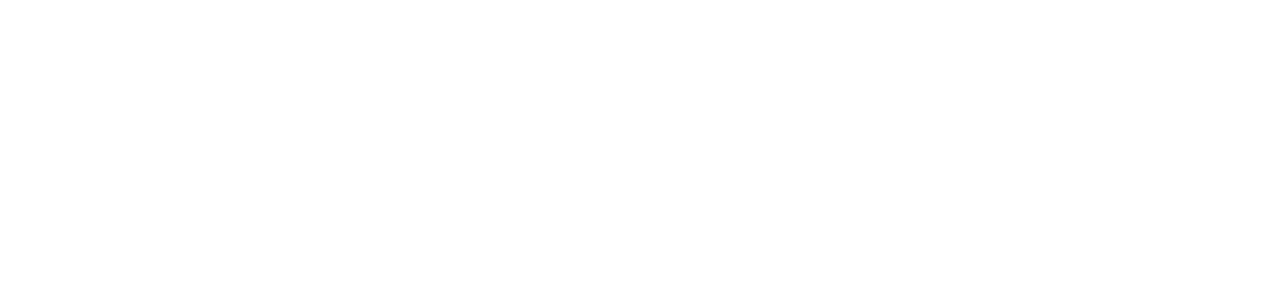
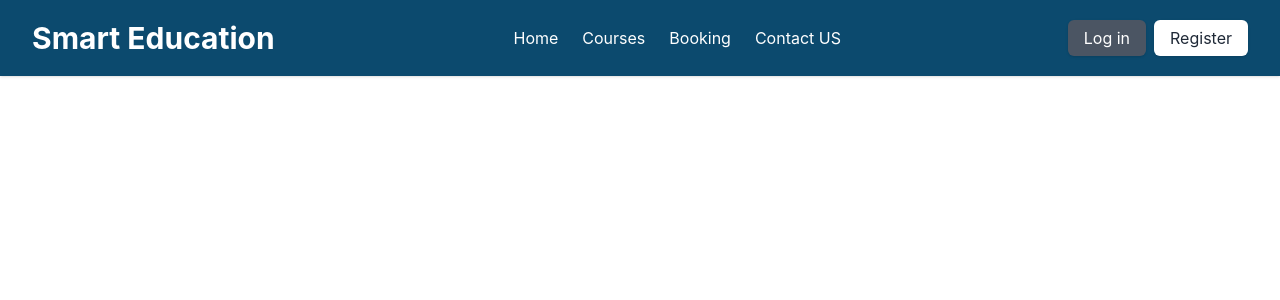
Before and after one commit to SheuliAkterShathy/smart-education-clientside, a React (Create React App) app: page / in a window 1280 px wide. Shown: the top 300 px of the page. Built offline with nearby package versions, Linux system fonts and the light colour scheme.

Commit message:
navbar add

```diff
--- /dev/null
+++ b/src/components/Header/Header.js
@@ -0,0 +1,134 @@
+import React, { useState } from 'react';
+import { NavLink } from 'react-router-dom';
+
+const Header = () => {
+    const [navbar, setNavbar] = useState(false);
+    return (
+        <div>
+             <nav className="w-full bg-sky-900 shadow">
+        <div className="justify-between px-4 mx-auto lg:max-w-7xl md:items-center md:flex md:px-8">
+            <div>
+                <div className="flex items-center justify-between py-3 md:py-5 md:block">
+                   <div className='flex items-center text-white '> <NavLink to="">
+                        <h2 className="text-3xl font-bold text-white mr-3">Smart Education</h2>
+                    </NavLink>
+                    {/* {
+                        user?.displayName && <p>Name:{ user?.displayName}</p>
+                    } */}
+                    </div>
+                    <div className="md:hidden">
+                        <button
+                            className="p-2 text-gray-700 rounded-md outline-none focus:border-gray-400 focus:border"
+                            onClick={() => setNavbar(!navbar)}
+                        >
+                            {navbar ? (
+                                <svg
+                                    xmlns="http://www.w3.org/2000/svg"
+                                    className="w-6 h-6 text-white"
+                                    viewBox="0 0 20 20"
+                                    fill="currentColor"
+                                    >
+                                    <path
+                                        fillRule="evenodd"
+                                        d="M4.293 4.293a1 1 0 011.414 0L10 8.586l4.293-4.293a1 1 0 111.414 1.414L11.414 10l4.293 4.293a1 1 0 01-1.414 1.414L10 11.414l-4.293 4.293a1 1 0 01-1.414-1.414L8.586 10 4.293 5.707a1 1 0 010-1.414z"
+                                        clipRule="evenodd"
+                                    />
+                                </svg>
+                            ) : (
+                                <svg
+                                    xmlns="http://www.w3.org/2000/svg"
+                                    className="w-6 h-6 text-white"
+                                    fill="none"
+                                    viewBox="0 0 24 24"
+                                    stroke="currentColor"
+                                    strokeWidth={2}
+                                >
+                                    <path
+                                        strokeLinecap="round"
+                                        strokeLinejoin="round"
+                                        d="M4 6h16M4 12h16M4 18h16"
+                                    />
+                                      </svg>
+                                )}
+                            </button>
+                        </div>
+                    </div>
+                </div>
+                <div>
+                    <div
+                        className={`flex-1 justify-self-center pb-3 mt-8 md:block md:pb-0 md:mt-0 ${
+                            navbar ? "block" : "hidden"
+                        }`}
+                    >
+                        <ul className="items-center justify-center space-y-8 md:flex md:space-x-6 md:space-y-0">
+                            <li className="text-white hover:text-indigo-200">
+                                <NavLink to="">Home</NavLink>
+                            </li>
+                            <li className="text-white hover:text-indigo-200">
+                                <NavLink to="">Courses</NavLink>
+                            </li>
+                            <li className="text-white hover:text-indigo-200">
+                                <NavLink to="booking">Booking</NavLink>
+                            </li>
+                            <li className="text-white hover:text-indigo-200">
+                                <NavLink to="">Contact US</NavLink>
+                            </li>
+                        </ul>
+
+                        <div className="mt-3 space-y-2 lg:hidden md:inline-block">
+                    <NavLink
+                        to="/login"
+                        className="inline-block w-full px-4 py-2 text-center text-white bg-gray-600 rounded-md shadow hover:bg-gray-800"
+                    >
+                        Log in
+                    </NavLink>
+                    <NavLink
+                        to="/register"
+                        className="inline-block w-full px-4 py-2 text-center text-gray-800 bg-white rounded-md shadow hover:bg-gray-100"
+                    >
+                       Register
+                        </NavLink>
+                </div>
+                    </div>
+                </div>
+                <div className="hidden space-x-2 md:inline-block">
+                    {/* {
+                        user?.uid?
+                        <button onClick={handleLogOut}>Log Out</button>:
+                        <> */}
+
+                        {/* {
+                          user?.uid?
+                          <div className='flex justify-center items-center'>
+                          <p className='text-white mr-2'>{user?.displayName}</p>
+                          <img className='rounded-full mr-2 w-10' src={user?.photoURL}/>
+                          <button onClick={handleLogOut} className='text-white hover:bg-gray-800 px-3 rounded-md py-2'>Log out</button>
+                          </div>
+                          :
+                          <> */}
+                                                  <NavLink
+                        to="/login"
+                        className="px-4 py-2 text-white bg-gray-600 rounded-md shadow hover:bg-gray-800"
+                    >
+                        Log in
+                    </NavLink>
+                    <NavLink
+                        to="/register"
+                        className="px-4 py-2 text-gray-800 bg-white rounded-md shadow hover:bg-gray-100"
+                    >
+                        Register
+                    </NavLink>
+                          {/* </>
+                        } */}
+
+                        {/* </>
+                    } */}
+                </div>
+            </div>
+        </nav>
+
+        </div>
+    );
+};
+
+export default Header;
--- /dev/null
+++ b/src/layouts/Main.js
@@ -0,0 +1,14 @@
+import React from 'react';
+import { Outlet } from 'react-router-dom';
+import Header from '../components/Header/Header';
+
+const Main = () => {
+    return (
+        <div>
+            <Header></Header>
+            <Outlet></Outlet>
+        </div>
+    );
+};
+
+export default Main;
```
Also changed, not shown: src/App.js (+15 -0 lines).
